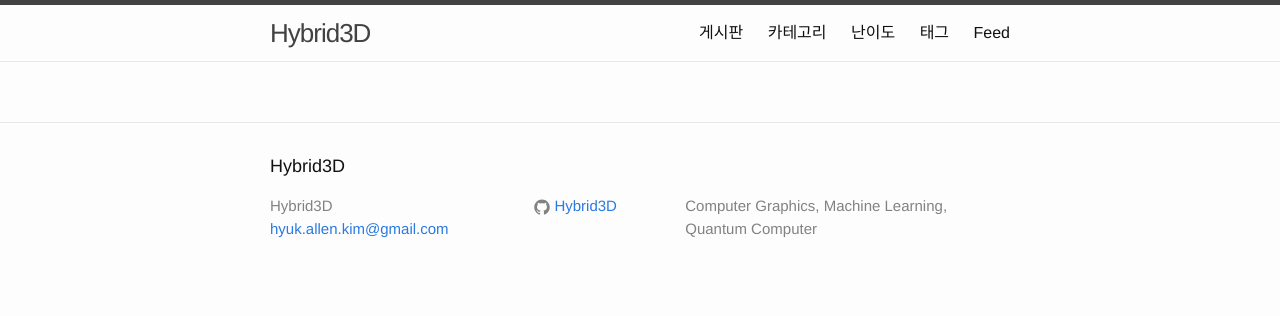
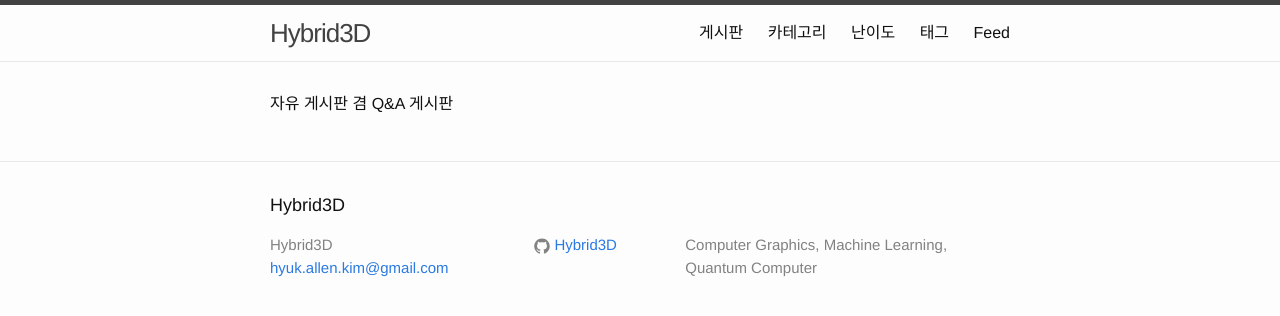
Before and after one commit to Hybrid3D/hybrid3d.github.io, a Jekyll site: the page built from board.md, in a window 1280 px wide. Shown: the top 316 px of the page. Built offline with Jekyll 4.4.1, drawn with Linux system fonts in a browser that asks for light colours; comment, search, counter and statistics services are not loaded.

Commit message:
Update board.md

```diff
--- a/board.md
+++ b/board.md
@@ -3,7 +3,9 @@ layout: default
 permalink: /board/
 title: 게시판
 sitemap: false
+comments: true
 published: true
 ---
 {% include mathjax.html %}
+자유 게시판 겸 Q&A 게시판
 {% include comments.html %}
```
